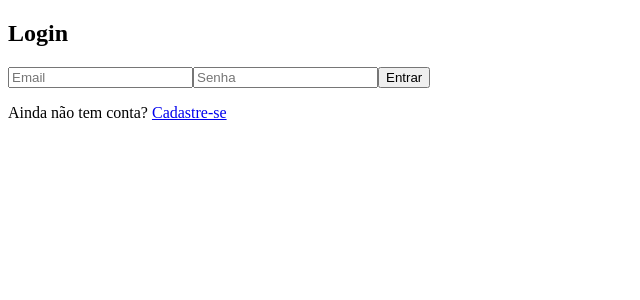
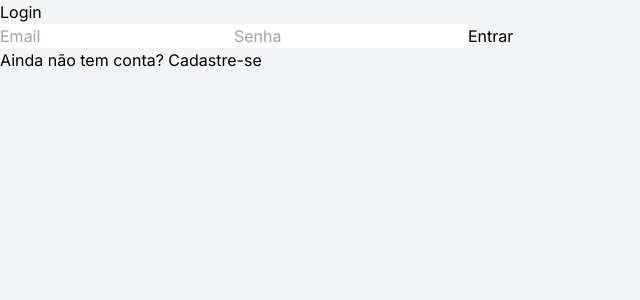
Before and after one commit to Biiars00/nttmusic-plataform-frontend, a React (Create React App) app: page /user/login in a window 1280 px wide. Shown: the top 300 px of the page, without its empty margins (0-640 px from the left). Built offline with nearby package versions, Linux system fonts and the light colour scheme; no server answers.

Commit message:
feat: setting styles.

```diff
--- /dev/null
+++ b/postcss.config.js
@@ -0,0 +1,6 @@
+module.exports = {
+  plugins: {
+    tailwindcss: {},
+    autoprefixer: {},
+  },
+}
--- a/public/index.html
+++ b/public/index.html
@@ -4,8 +4,9 @@
     <meta charset="utf-8" />
     <meta http-equiv="X-UA-Compatible" content="ie=edge" />
     <meta name="viewport" content="width=device-width, initial-scale=1.0" />
-    <meta name="theme-color" content="#000000" />
-    <meta name="description" content="React App" />
+    <link rel="preconnect" href="https://fonts.googleapis.com">
+    <link rel="preconnect" href="https://fonts.gstatic.com" crossorigin>
+    <link href="https://fonts.googleapis.com/css2?family=Inconsolata:wght@200..900&family=Inter:ital,opsz,wght@0,14..32,100..900;1,14..32,100..900&family=Syne:wght@400..800&display=swap" rel="stylesheet">
     <title>Ntt Music</title>
   </head>
   <body>
--- /dev/null
+++ b/src/index.css
@@ -0,0 +1,9 @@
+@tailwind base;
+@tailwind components;
+@tailwind utilities;
+
+html, body {
+    @apply overflow-hidden;
+    @apply min-h-screen;
+    @apply bg-gray-100;
+}
--- a/src/index.tsx
+++ b/src/index.tsx
@@ -1,6 +1,8 @@
+import './index.css';
 import React from 'react';
 import ReactDOM from 'react-dom/client';
 import App from './App';
+import { ToastContainer } from 'react-toastify';
 
 const root = ReactDOM.createRoot(
   document.getElementById('root') as HTMLElement
@@ -8,5 +10,6 @@ const root = ReactDOM.createRoot(
 root.render(
   <React.StrictMode>
     <App />
+    <ToastContainer />
   </React.StrictMode>
 );
--- /dev/null
+++ b/tailwind.config.js
@@ -0,0 +1,23 @@
+/** @type {import('tailwindcss').Config} */
+module.exports = {
+  content: [
+    "./src/**/*.{js,ts,jsx,tsx}",
+  ],
+  theme: {
+    extend: {
+      colors: {
+        bgGray: "#fafafa",
+        bgWhite: "#ffffff",
+        danger: "#DC2626",
+        grayCustom: "#F3F4F6",
+      },
+      fontFamily: {
+        sans: ["Inter", "sans-serif"],
+        heading: ["Syne", "sans-serif"],
+        incons: ["Inconsolata", "sans-serif"],
+      },
+    },
+  },
+  plugins: [
+  ],
+}
```
Also changed, not shown: package.json (+6 -1 lines), 1 other file (tests, documents, lock files or other folders).
